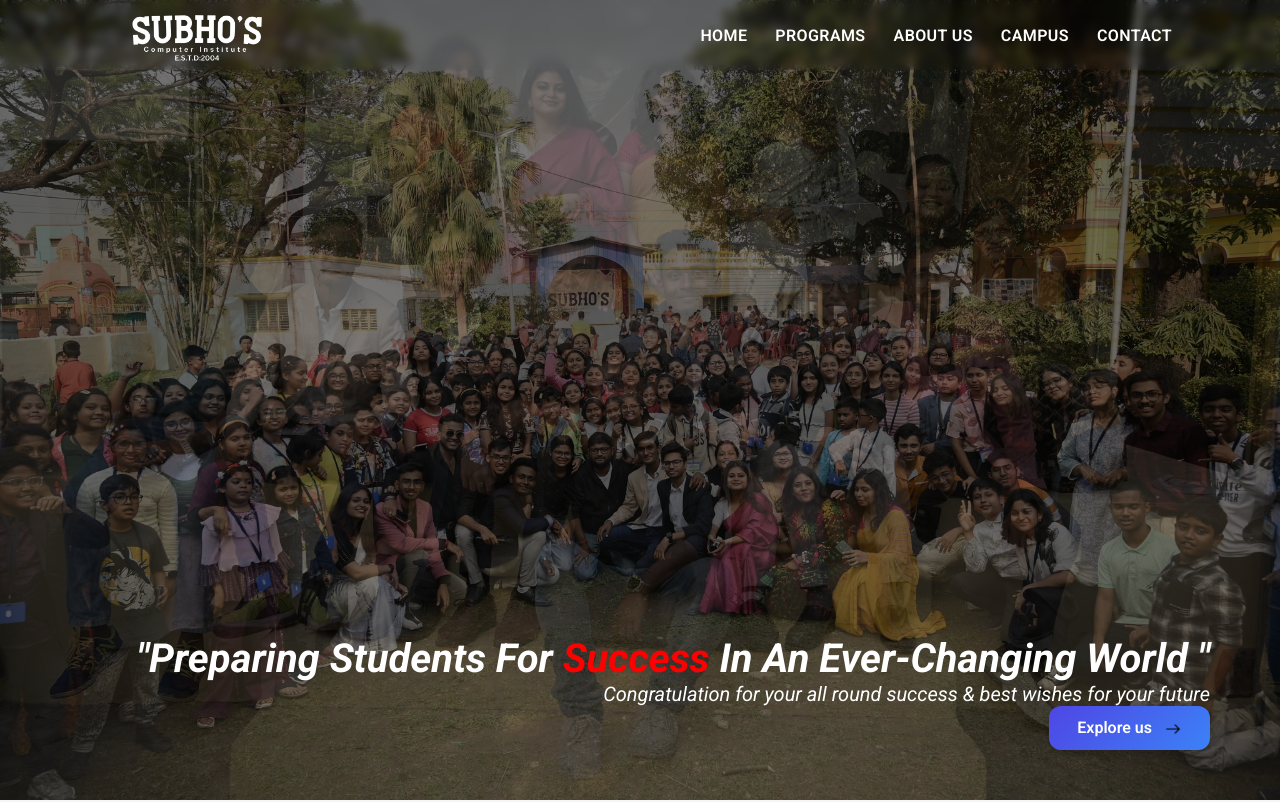
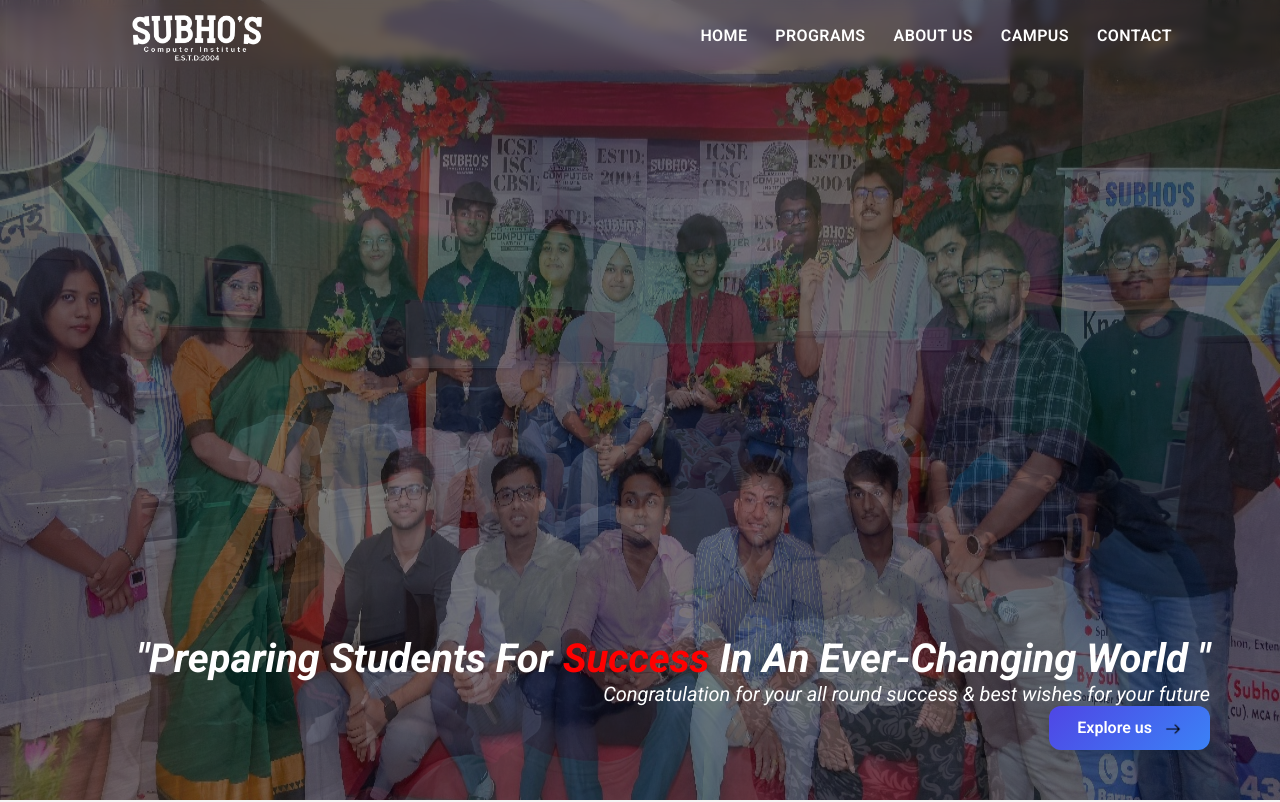
Before and after one commit to DASMANOJIT/SUBHO-S-COMPUTER-INSTITUTE-, a React (Create React App) app: page / in a window 1280 px wide. Shown: the top 802 px of the page. Built offline with nearby package versions, Linux system fonts and the light colour scheme.

Commit message:
Fix hero image imports for GitHub Pages

```diff
--- a/src/components/hero/hero.jsx
+++ b/src/components/hero/hero.jsx
@@ -3,15 +3,14 @@
 import './hero.css';
 import Arrow from '../assets/arrow.png';
 import Brochure from '../assets/BROCHURE.pdf'
+import hero1 from '../assets/hero_1.jpg';
+import hero2 from '../assets/hero_2.jpg';
+import hero3 from '../assets/hero_3.jpeg';
+import hero4 from '../assets/hero_4.JPEG';
+import hero5 from '../assets/hero_5.jpg';
 
 
-const images = [
-  '/hero1.jpg',
-  '/hero2.jpg',
-  '/hero3.jpg',
-  '/hero4.jpg',
-  '/hero5.jpg'
-];
+const images = [hero1, hero2, hero3, hero4, hero5];
 
 const Hero = () => {
   const [currentIndex, setCurrentIndex] = useState(0);
```
